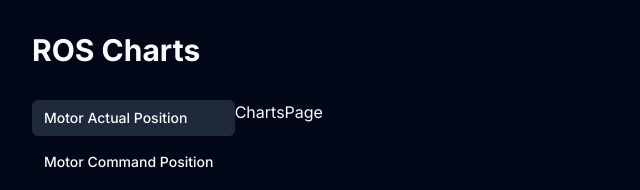
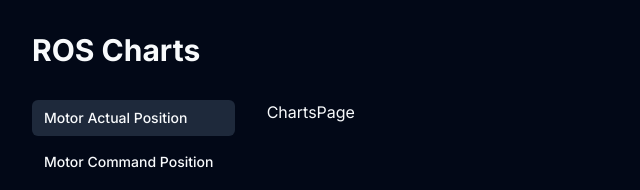
Before and after one commit to chinmay-1302/navros, a Next.js app: page /charts in a window 1280 px wide. Shown: the top 190 px of the page, without its empty margins (0-640 px from the left). Built offline with nearby package versions, Linux system fonts and the light colour scheme.

Commit message:
added redirect to charts

```diff
--- a/src/app/charts/layout.tsx
+++ b/src/app/charts/layout.tsx
@@ -2,7 +2,7 @@ import React, { ReactNode } from 'react'
 
 const ChartsLayout = ({children}: {children: ReactNode}) => {
   return (
-    <div>
+    <div className='flex w-full px-8'>
       {children}
     </div>
   )
--- a/src/app/page.tsx
+++ b/src/app/page.tsx
@@ -1,4 +1,5 @@
 import Image from "next/image";
+import { redirect } from "next/navigation";
 
 export const navItems = [
   {name: "Motor Actual Position", href: "/charts"},
@@ -8,9 +9,10 @@ export const navItems = [
 ];
 
 export default function Home() {
+  redirect("/charts")
   return (
     <div className="w-full">
-      Hello
+      Something went wrong
     </div>
   );
 }
```
